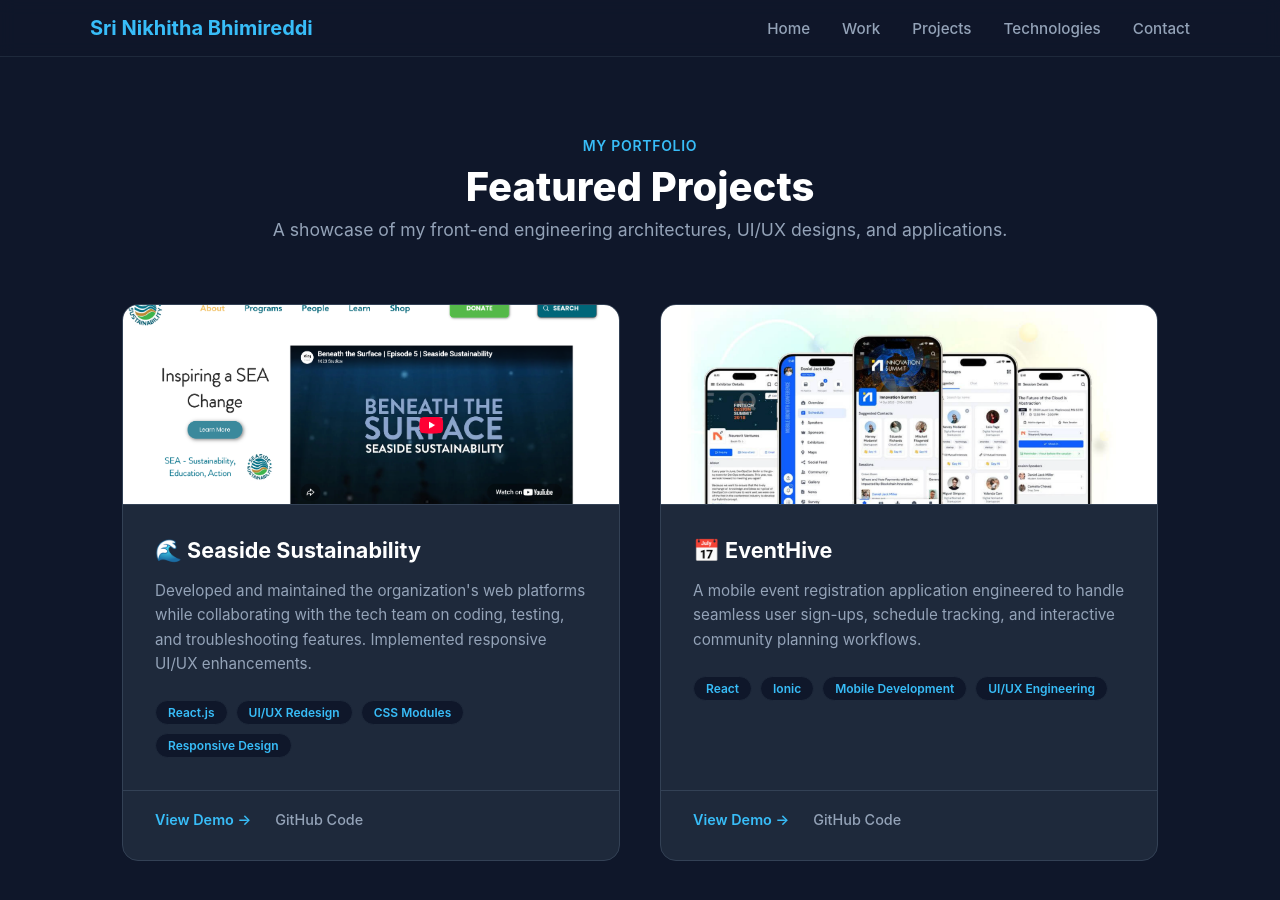
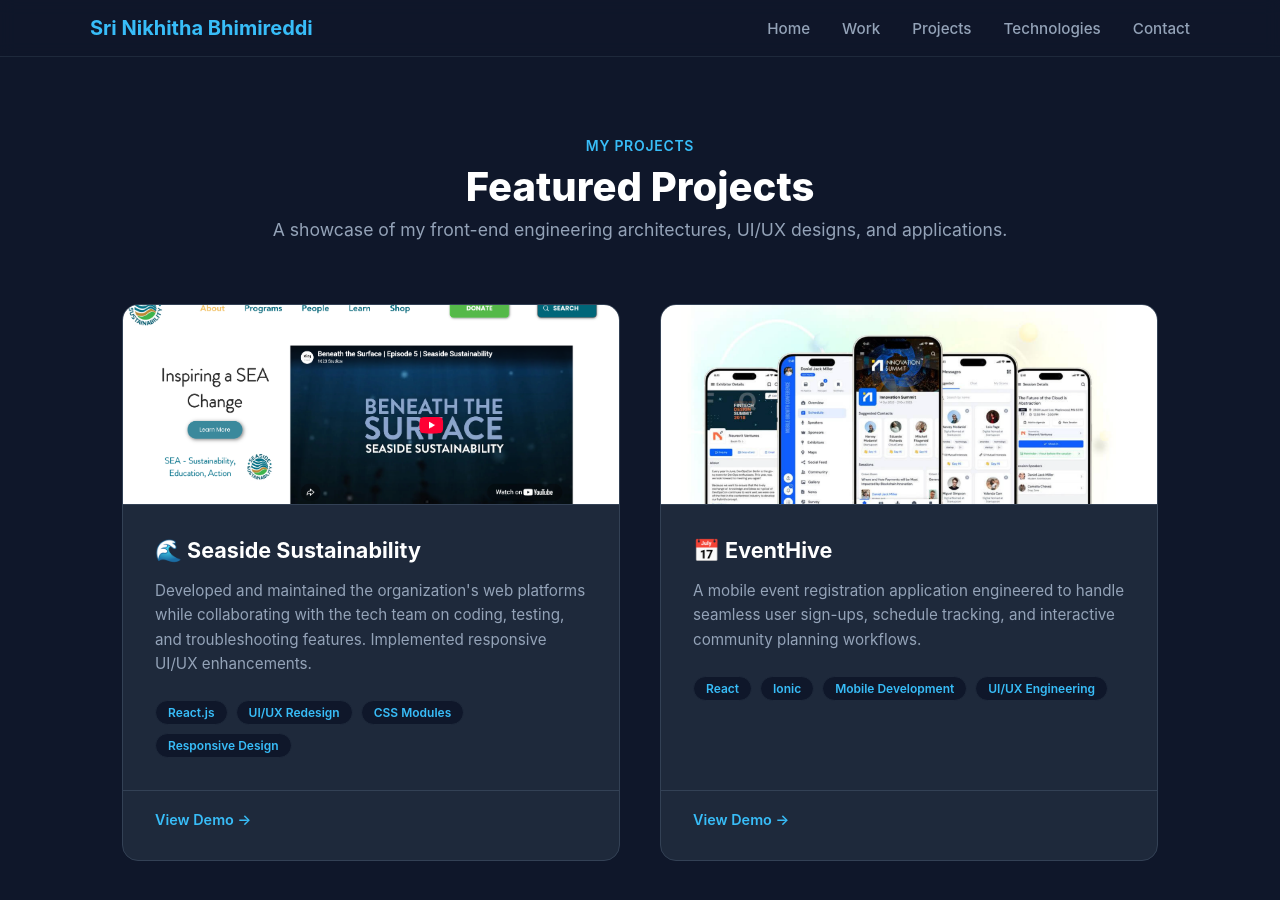
Before and after one commit to nikhithareddi/Portfolio, a React (Vite) app: page /projects in a window 1280 px wide. Shown: the top 900 px of the page. Built offline with nearby package versions, Linux system fonts and the light colour scheme; grey boxes are pictures that could not be loaded.

Commit message:
Portfolio

```diff
--- a/src/Projects.jsx
+++ b/src/Projects.jsx
@@ -6,40 +6,40 @@ const projects = [
     description: "Developed and maintained the organization's web platforms while collaborating with the tech team on coding, testing, and troubleshooting features. Implemented responsive UI/UX enhancements.",
     image: new URL('./assets/Seaside.png', import.meta.url).href,
     tags: ["React.js", "UI/UX Redesign", "CSS Modules", "Responsive Design"],
-    liveLink: "#",
-    githubLink: "#"
+    liveLink: "https://www.seasidesustainability.org/", // Update to your live URL if different
+    //githubLink: "https://github.com/nikhithareddi/Seaside"
   },
   {
     title: "📅 EventHive",
     description: "A mobile event registration application engineered to handle seamless user sign-ups, schedule tracking, and interactive community planning workflows.",
     image: new URL('./assets/event.png', import.meta.url).href,
     tags: ["React", "Ionic", "Mobile Development", "UI/UX Engineering"],
-    liveLink: "#",
-    githubLink: "#"
+    //liveLink: "https://nikhithareddi.github.io/EventHive",
+    liveLink: "https://github.com/nikhithareddi/EventHive"
   },
   {
     title: "🦟 La Mosca",
     description: "An interactive frontend simulation project focusing on fine-tuned user interactions, responsive animations, and precise visual component mechanics.",
     image: new URL('./assets/Lamosca.png', import.meta.url).href,
     tags: ["React.js", "Interactive Design", "Frontend Development"],
-    liveLink: "#",
-    githubLink: "#"
+    liveLink: "https://lamosca.press/#home",
+    //githubLink: "https://github.com/nikhithareddi/la-mosca"
   },
   {
     title: "🧠 Parkinsons Detection Layout",
     description: "A specialized, user-centric interface designed to cleanly display complex healthcare data visualizations, accessibility features, and analytics indicators.",
     image: new URL('./assets/Park.png', import.meta.url).href,
     tags: ["UI/UX Design", "Data Visualization", "Healthcare Tech"],
-    liveLink: "#",
-    githubLink: "#"
+    LiveLink: null,
+    githubLink: null
   },
   {
     title: "💼 Know My Secretariat",
     description: "A polished organizational or management dashboard focused on clean data hierarchies, intuitive portal workflows, and responsive navigation layouts.",
     image: new URL('./assets/Know.png', import.meta.url).href,
     tags: ["React", "Dashboard UI", "State Management"],
-    liveLink: "#",
-    githubLink: "#"
+    liveLink: null,
+    githubLink: null
   }
 ];
 
@@ -65,7 +65,7 @@ export default function Projects() {
             marginBottom: '0.5rem',
           }}
         >
-          My Portfolio
+          My Projects
         </span>
         <h2
           style={{
@@ -211,6 +211,8 @@ export default function Projects() {
             >
               <a
                 href={project.liveLink}
+                target="_blank"
+                rel="noopener noreferrer"
                 style={{
                   color: '#38bdf8',
                   textDecoration: 'none',
@@ -220,17 +222,7 @@ export default function Projects() {
               >
                 View Demo →
               </a>
-              <a
-                href={project.githubLink}
-                style={{
-                  color: '#94a3b8',
-                  textDecoration: 'none',
-                  fontSize: '0.9rem',
-                  fontWeight: '500',
-                }}
-              >
-                GitHub Code
-              </a>
+
             </div>
           </div>
         ))}
--- a/src/Tech.jsx
+++ b/src/Tech.jsx
@@ -41,11 +41,12 @@ export default function Tech() {
         margin: '0 auto',
       }}
     >
+
       <h2
         style={{
           fontSize: '2.5rem',
           fontWeight: '700',
-          color: '#38bdf8',
+          color: '#ffffff',
           marginBottom: '0.5rem',
           textAlign: 'center',
         }}
```
